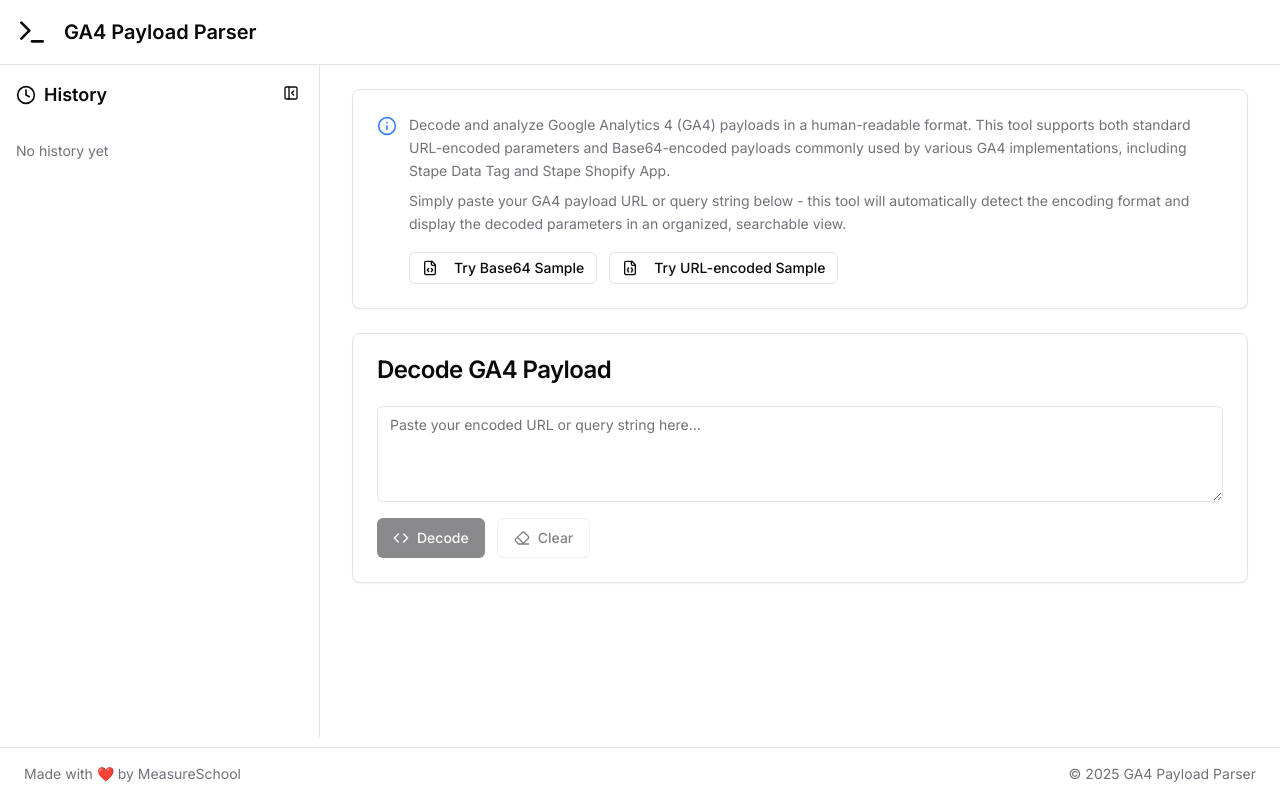
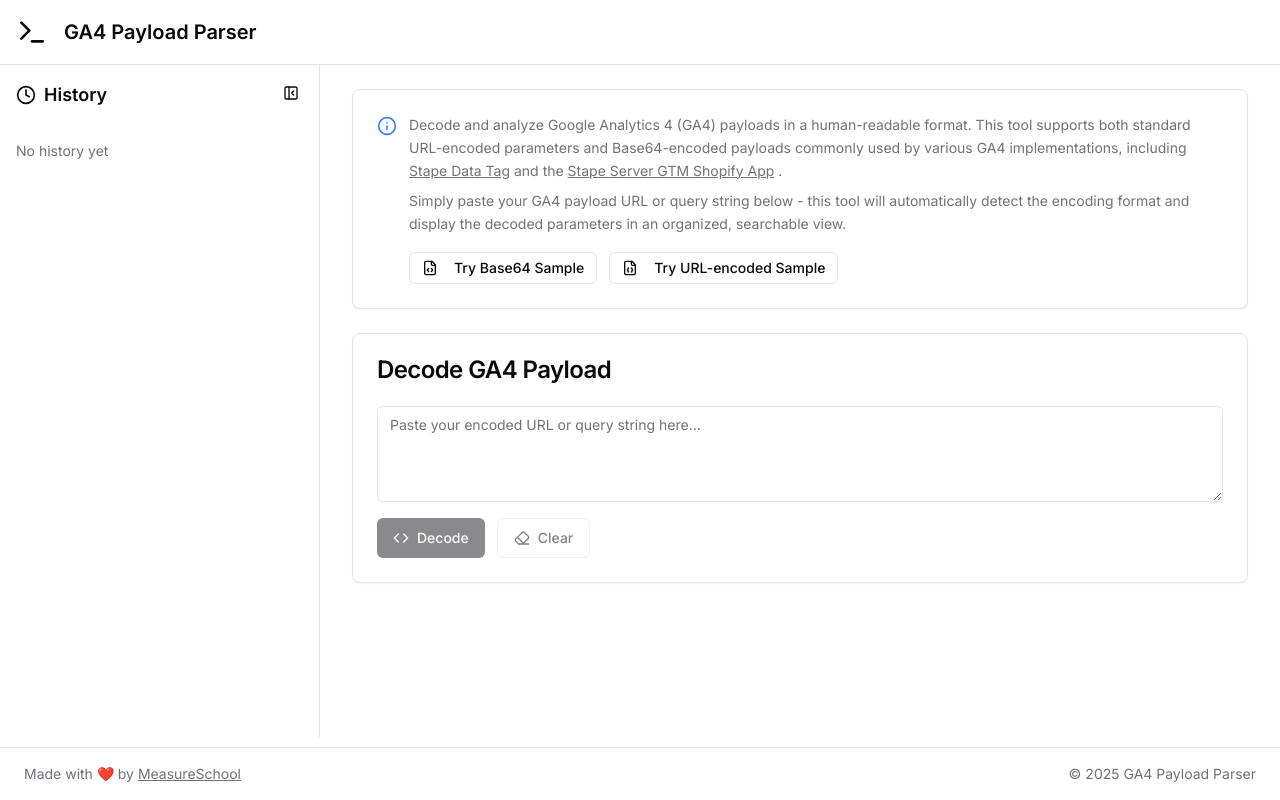
Before and after one commit to prabapro/ga4-payload-parser, a React (Vite) app: page / in a window 1280 px wide. Built offline with nearby package versions, Linux system fonts and the light colour scheme.

Commit message:
🎨 fine tune info text

```diff
--- a/src/components/features/InfoComponent.tsx
+++ b/src/components/features/InfoComponent.tsx
@@ -28,8 +28,23 @@ const InfoComponent: React.FC<InfoComponentProps> = ({ onLoadSample }) => {
                 Decode and analyze Google Analytics 4 (GA4) payloads in a
                 human-readable format. This tool supports both standard
                 URL-encoded parameters and Base64-encoded payloads commonly used
-                by various GA4 implementations, including Stape Data Tag and
-                Stape Shopify App.
+                by various GA4 implementations, including{' '}
+                <a
+                  href="https://stape.io/solutions/data-tag-client"
+                  target="_blank"
+                  rel="noopener noreferrer"
+                  className="underline hover:text-primary">
+                  Stape Data Tag
+                </a>{' '}
+                and the{' '}
+                <a
+                  href="https://apps.shopify.com/server-gtm"
+                  target="_blank"
+                  rel="noopener noreferrer"
+                  className="underline hover:text-primary">
+                  Stape Server GTM Shopify App
+                </a>{' '}
+                .
               </p>
               <p className="text-sm text-muted-foreground leading-relaxed">
                 Simply paste your GA4 payload URL or query string below - this
--- a/src/components/layout/Footer.tsx
+++ b/src/components/layout/Footer.tsx
@@ -6,7 +6,14 @@ export const Footer: React.FC = () => {
     <footer className="border-t py-4 px-6">
       <div className="flex justify-between items-center">
         <p className="text-sm text-muted-foreground">
-          Made with ❤️ by MeasureSchool
+          Made with ❤️ by{' '}
+          <a
+            href="https://measureschool.com"
+            target="_blank"
+            rel="noopener noreferrer"
+            className="underline hover:text-primary">
+            MeasureSchool
+          </a>
         </p>
         <p className="text-sm text-muted-foreground">
           © {new Date().getFullYear()} GA4 Payload Parser
--- a/src/components/layout/Header.tsx
+++ b/src/components/layout/Header.tsx
@@ -8,7 +8,9 @@ export const Header: React.FC = () => {
       <div className="flex h-16 items-center px-4">
         <div className="flex items-center gap-4">
           <Terminal className="h-8 w-8" />
-          <h1 className="text-xl font-semibold">GA4 Payload Parser</h1>
+          <h1 className="text-xl font-semibold">
+            <a href="/">GA4 Payload Parser</a>
+          </h1>
         </div>
       </div>
     </header>
```
